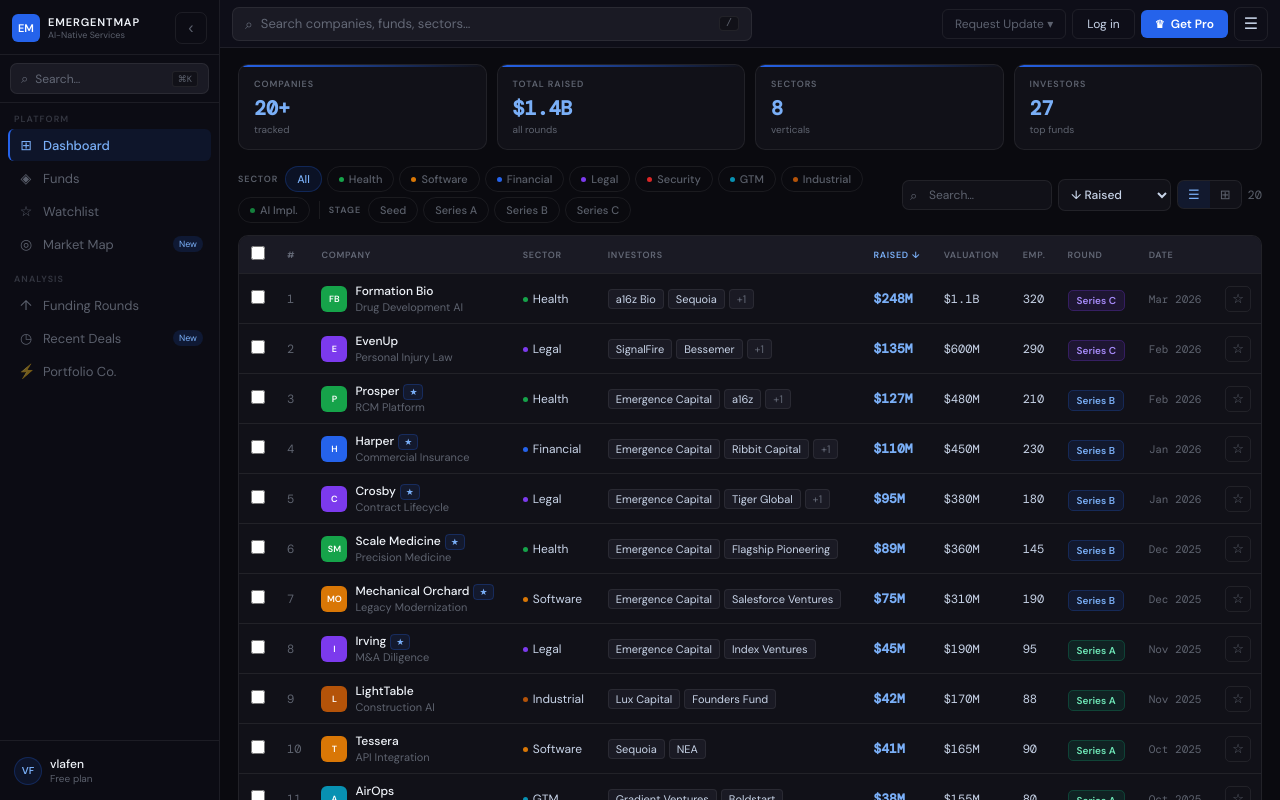
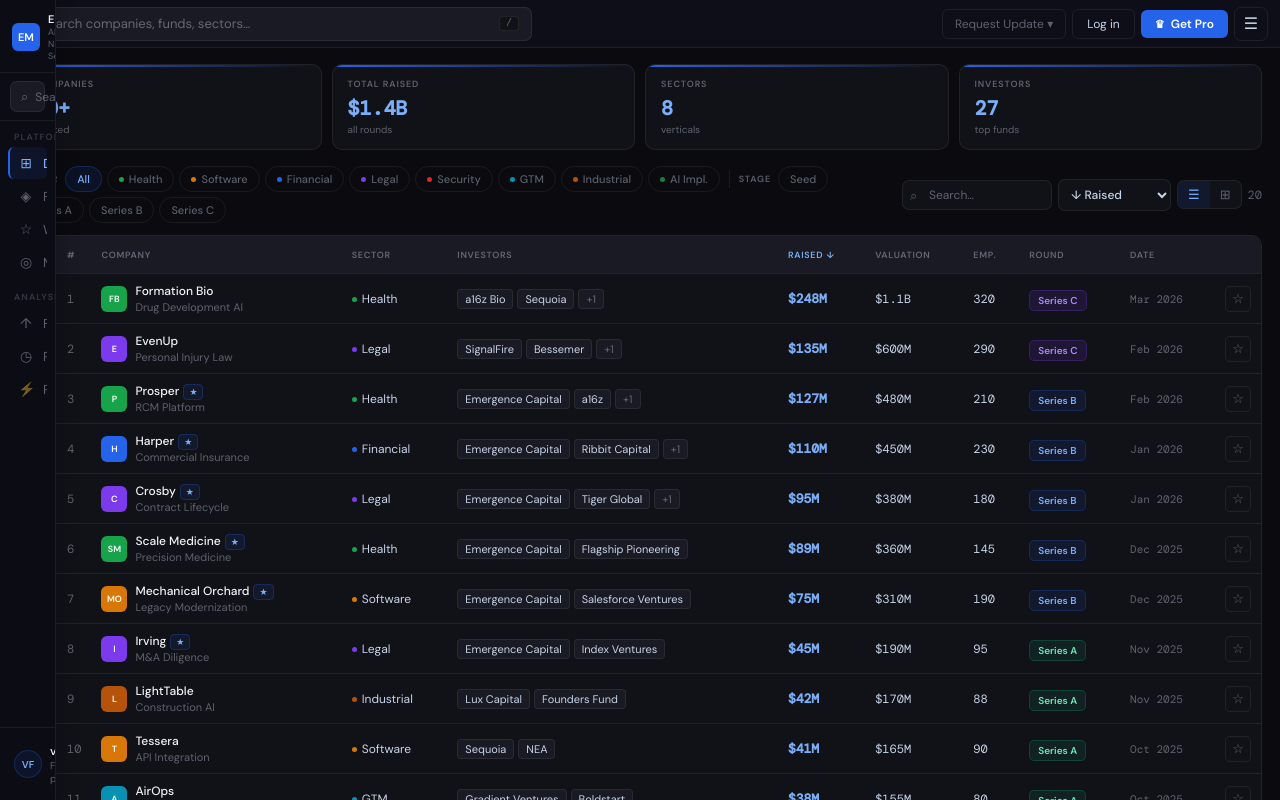
Before and after one commit to vlafen/emergence, a Next.js app: page /dashboard in a window 1280 px wide. Built offline with nearby package versions, Linux system fonts and the light colour scheme.

Commit message:
fix: light theme colors + remove green accent

```diff
--- a/app/(public)/dashboard/page.tsx
+++ b/app/(public)/dashboard/page.tsx
@@ -92,7 +92,8 @@
   const [wl,setWl]=useState<Set<string>>(new Set())
   const [toast,setToast]=useState('')
   const [theme,setTheme]=useState<'dark'|'light'>('dark')
-  const [collapsed,setCollapsed]=useState(false)
+  const [pinned,setPinned]=useState(false)
+  const [hovered,setHovered]=useState(false)
   const [menuOpen,setMenuOpen]=useState(false)
   const cmdRef=useRef<HTMLInputElement>(null)
   const router=useRouter()
@@ -101,7 +102,7 @@
     try{const s=JSON.parse(localStorage.getItem('wl_companies')||'[]');setWl(new Set(s))}catch{}
     const t=localStorage.getItem('theme') as 'dark'|'light'|null
     const th=t||'dark';setTheme(th);document.documentElement.setAttribute('data-theme',th)
-    const col=localStorage.getItem('sb_collapsed')==='1';setCollapsed(col)
+    const p=localStorage.getItem('sb_pinned')==='1';setPinned(p)
   },[])
 
   function toggleTheme(){
@@ -109,8 +110,8 @@
     setTheme(next);document.documentElement.setAttribute('data-theme',next);localStorage.setItem('theme',next)
   }
 
-  function toggleSidebar(){
-    const next=!collapsed;setCollapsed(next);localStorage.setItem('sb_collapsed',next?'1':'0')
+  function togglePin(){
+    const next=!pinned;setPinned(next);localStorage.setItem('sb_pinned',next?'1':'0')
   }
 
   function toggleWL(name:string,e:React.MouseEvent){
@@ -173,7 +174,8 @@
     return{bg:'rgba(245,158,11,.1)',c:'#fcd34d',b:'rgba(245,158,11,.22)'}
   }
 
-  const sw=collapsed?56:220
+  const expanded=pinned||hovered
+  const sw=expanded?220:56
 
   return(
     <>
@@ -190,11 +192,12 @@
           --sb-bg:#0c0c14;--topbar-bg:#0e0e18;
         }
         html[data-theme=light]{
-          --bg:#f4f5f7;--bg2:#ffffff;--bg3:#f1f2f4;
-          --border:rgba(0,0,0,.09);--border2:rgba(0,0,0,.18);
-          --text:#0d0d0d;--t2:#1a1a1a;--t3:rgba(10,10,10,.45);
-          --ac:#2563EB;--ac-bg:rgba(37,99,235,.08);--ac-b:rgba(37,99,235,.22);--ac-t:#1d4ed8;
+          --bg:#eef0f2;--bg2:#ffffff;--bg3:#f4f5f6;
+          --border:rgba(0,0,0,.08);--border2:rgba(0,0,0,.15);
+          --text:#111111;--t2:#222222;--t3:rgba(0,0,0,.42);
+          --ac:#2563EB;--ac-bg:rgba(37,99,235,.07);--ac-b:rgba(37,99,235,.2);--ac-t:#1d4ed8;
           --sb-bg:#ffffff;--topbar-bg:#ffffff;
+          --card-shadow:0 1px 3px rgba(0,0,0,.06);
         }
 
         .nav-item{display:flex;align-items:center;gap:9px;padding:7px 8px;border-radius:6px;cursor:pointer;color:var(--t3);transition:all .12s;font-size:13px;border-left:2px solid transparent;margin-bottom:1px;white-space:nowrap;overflow:hidden}
@@ -228,24 +231,26 @@
       <div data-theme={theme} style={{height:'100vh',display:'flex',overflow:'hidden',background:'var(--bg)',color:'var(--text)'}}>
 
         {/* ── SIDEBAR ── */}
-        <aside style={{width:sw,flexShrink:0,background:'var(--sb-bg)',borderRight:'1px solid var(--border)',display:'flex',flexDirection:'column',height:'100vh',transition:'width .2s',overflow:'hidden'}}>
+        <aside onMouseEnter={()=>{if(!pinned)setHovered(true)}} onMouseLeave={()=>setHovered(false)} style={{width:pinned?sw:56,flexShrink:0,background:'var(--sb-bg)',borderRight:'1px solid var(--border)',display:'flex',flexDirection:'column',height:'100vh',overflow:'hidden',position:hovered&&!pinned?'absolute':'relative',zIndex:50,transition:'width .2s ease',boxShadow:hovered&&!pinned?'4px 0 20px rgba(0,0,0,.2)':'none'}}>
 
           {/* Logo + collapse button */}
           <div style={{display:'flex',alignItems:'center',gap:8,padding:'12px 12px 10px',borderBottom:'1px solid var(--border)',flexShrink:0}}>
             <div onClick={()=>router.push('/')} style={{width:28,height:28,borderRadius:6,background:'var(--ac)',display:'flex',alignItems:'center',justifyContent:'center',fontSize:11,fontWeight:800,color:'#fff',flexShrink:0,cursor:'pointer'}}>EM</div>
-            {!collapsed&&(
+            {expanded&&(
               <div style={{flex:1,minWidth:0,cursor:'pointer'}} onClick={()=>router.push('/')}>
                 <div style={{fontSize:11,fontWeight:700,letterSpacing:'.08em',textTransform:'uppercase',color:'var(--text)',whiteSpace:'nowrap'}}>EmergentMap</div>
                 <div style={{fontSize:9,color:'var(--t3)'}}>AI-Native Services</div>
               </div>
             )}
-            <button className="collapse-btn" onClick={toggleSidebar} style={{marginLeft:collapsed?0:'auto'}}>
-              {collapsed?'›':'‹'}
-            </button>
+            {expanded&&(
+              <button onClick={togglePin} title={pinned?'Unpin sidebar':'Pin sidebar'} style={{marginLeft:'auto',width:22,height:22,borderRadius:5,border:'1px solid var(--border)',background:pinned?'var(--ac-bg)':'transparent',cursor:'pointer',display:'flex',alignItems:'center',justifyContent:'center',color:pinned?'var(--ac-t)':'var(--t3)',fontSize:11,flexShrink:0,transition:'all .15s'}}>
+                {pinned?'📌':'📍'}
+              </button>
+            )}
           </div>
 
           {/* Search */}
-          {!collapsed&&(
+          {expanded&&(
             <div style={{padding:'8px 10px',borderBottom:'1px solid var(--border)',flexShrink:0}}>
               <div onClick={openCmd} style={{display:'flex',alignItems:'center',gap:7,padding:'6px 10px',background:'var(--bg3)',border:'1px solid var(--border)',borderRadius:7,cursor:'pointer'}}>
                 <span style={{fontSize:13,color:'var(--t3)'}}>⌕</span>
@@ -254,7 +259,7 @@
               </div>
             </div>
           )}
-          {collapsed&&(
+          {!expanded&&(
             <div style={{padding:'8px',borderBottom:'1px solid var(--border)',flexShrink:0}}>
               <button onClick={openCmd} style={{width:36,height:32,borderRadius:7,border:'1px solid var(--border)',background:'var(--bg3)',cursor:'pointer',display:'flex',alignItems:'center',justifyContent:'center',fontSize:14,color:'var(--t3)',margin:'0 auto'}}>⌕</button>
             </div>
@@ -262,31 +267,31 @@
 
           {/* Nav */}
           <div style={{padding:'10px 8px 4px',overflow:'hidden'}}>
-            {!collapsed&&<div style={{fontSize:9,fontWeight:700,letterSpacing:'.12em',textTransform:'uppercase',color:'var(--t3)',opacity:.5,padding:'0 6px',marginBottom:4}}>Platform</div>}
+            {expanded&&<div style={{fontSize:9,fontWeight:700,letterSpacing:'.12em',textTransform:'uppercase',color:'var(--t3)',opacity:.5,padding:'0 6px',marginBottom:4,whiteSpace:'nowrap'}}>Platform</div>}
             {NAV_ITEMS.map(item=>(
-              <div key={item.key} className={`nav-item${item.key==='dashboard'?' active':''}`} onClick={()=>router.push(item.href)} title={collapsed?item.label:''}>
+              <div key={item.key} className={`nav-item${item.key==='dashboard'?' active':''}`} onClick={()=>router.push(item.href)} title={expanded?'':item.label}>
                 <span style={{fontSize:14,width:16,textAlign:'center',flexShrink:0}}>{item.icon}</span>
-                {!collapsed&&<span className="lbl" style={{flex:1}}>{item.label}</span>}
-                {!collapsed&&item.badge&&<span style={{fontSize:9,background:item.badge==='New'?'rgba(37,99,235,.15)':'rgba(255,255,255,.06)',padding:'2px 6px',borderRadius:10,color:item.badge==='New'?'var(--ac-t)':'var(--t3)'}}>{item.badge}</span>}
-                {!collapsed&&item.key==='watchlist'&&wl.size>0&&<span style={{fontSize:9,background:'var(--ac-bg)',padding:'2px 6px',borderRadius:10,color:'var(--ac-t)'}}>{wl.size}</span>}
+                {expanded&&<span className="lbl" style={{flex:1}}>{item.label}</span>}
+                {expanded&&item.badge&&<span style={{fontSize:9,background:item.badge==='New'?'rgba(37,99,235,.15)':'rgba(255,255,255,.06)',padding:'2px 6px',borderRadius:10,color:item.badge==='New'?'var(--ac-t)':'var(--t3)'}}>{item.badge}</span>}
+                {expanded&&item.key==='watchlist'&&wl.size>0&&<span style={{fontSize:9,background:'var(--ac-bg)',padding:'2px 6px',borderRadius:10,color:'var(--ac-t)'}}>{wl.size}</span>}
               </div>
             ))}
           </div>
 
           <div style={{padding:'8px 8px 4px',overflow:'hidden'}}>
-            {!collapsed&&<div style={{fontSize:9,fontWeight:700,letterSpacing:'.12em',textTransform:'uppercase',color:'var(--t3)',opacity:.5,padding:'0 6px',marginBottom:4}}>Analysis</div>}
+            {expanded&&<div style={{fontSize:9,fontWeight:700,letterSpacing:'.12em',textTransform:'uppercase',color:'var(--t3)',opacity:.5,padding:'0 6px',marginBottom:4,whiteSpace:'nowrap'}}>Analysis</div>}
             {NAV_ANALYSIS.map(item=>(
-              <div key={item.key} className="nav-item" onClick={()=>router.push(item.href)} title={collapsed?item.label:''}>
+              <div key={item.key} className="nav-item" onClick={()=>router.push(item.href)} title={expanded?'':item.label}>
                 <span style={{fontSize:14,width:16,textAlign:'center',flexShrink:0}}>{item.icon}</span>
-                {!collapsed&&<span className="lbl" style={{flex:1}}>{item.label}</span>}
-                {!collapsed&&item.badge&&<span style={{fontSize:9,background:'rgba(37,99,235,.15)',padding:'2px 6px',borderRadius:10,color:'var(--ac-t)'}}>{item.badge}</span>}
+                {expanded&&<span className="lbl" style={{flex:1}}>{item.label}</span>}
+                {expanded&&item.badge&&<span style={{fontSize:9,background:'rgba(37,99,235,.15)',padding:'2px 6px',borderRadius:10,color:'var(--ac-t)'}}>{item.badge}</span>}
               </div>
             ))}
           </div>
 
           {/* Footer — user only, no upgrade button */}
           <div style={{marginTop:'auto',padding:'10px 8px',borderTop:'1px solid var(--border)',flexShrink:0}}>
-            {collapsed?(
+            {!expanded?(
               <div style={{width:32,height:32,borderRadius:'50%',background:'var(--ac-bg)',border:'1px solid var(--ac-b)',display:'flex',alignItems:'center',justifyContent:'center',fontSize:10,fontWeight:700,color:'var(--ac-t)',margin:'0 auto',cursor:'pointer'}}>VF</div>
             ):(
               <div style={{display:'flex',alignItems:'center',gap:8,padding:'5px 6px',borderRadius:7,cursor:'pointer'}}>
@@ -301,7 +306,7 @@
         </aside>
 
         {/* ── MAIN ── */}
-        <div style={{flex:1,display:'flex',flexDirection:'column',overflow:'hidden'}}>
+        <div style={{flex:1,display:'flex',flexDirection:'column',overflow:'hidden',marginLeft:hovered&&!pinned?0:0}}>
 
           {/* TOPBAR */}
           <div style={{height:48,display:'flex',alignItems:'center',padding:'0 12px',background:'var(--topbar-bg)',borderBottom:'1px solid var(--border)',flexShrink:0,gap:8}}>
```
